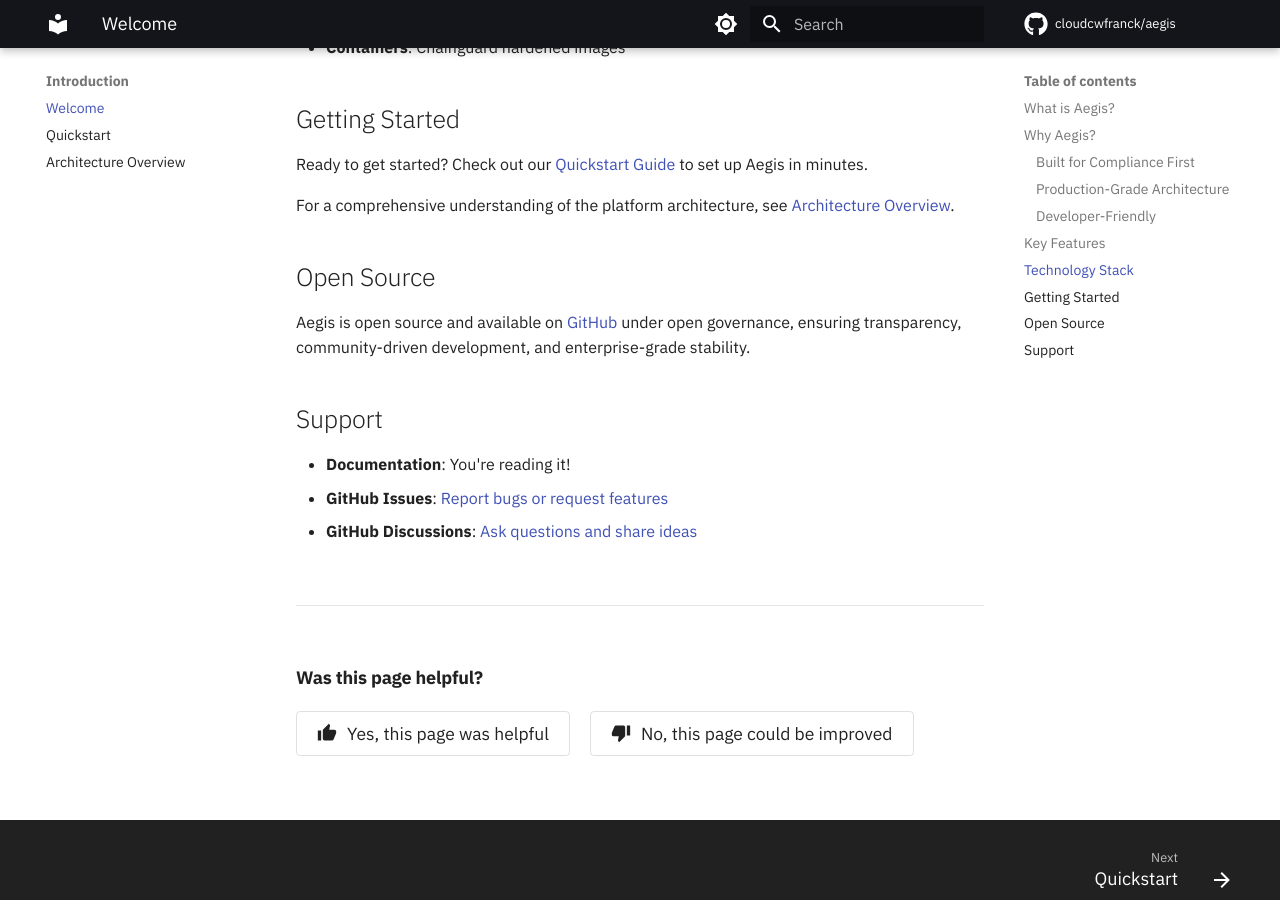
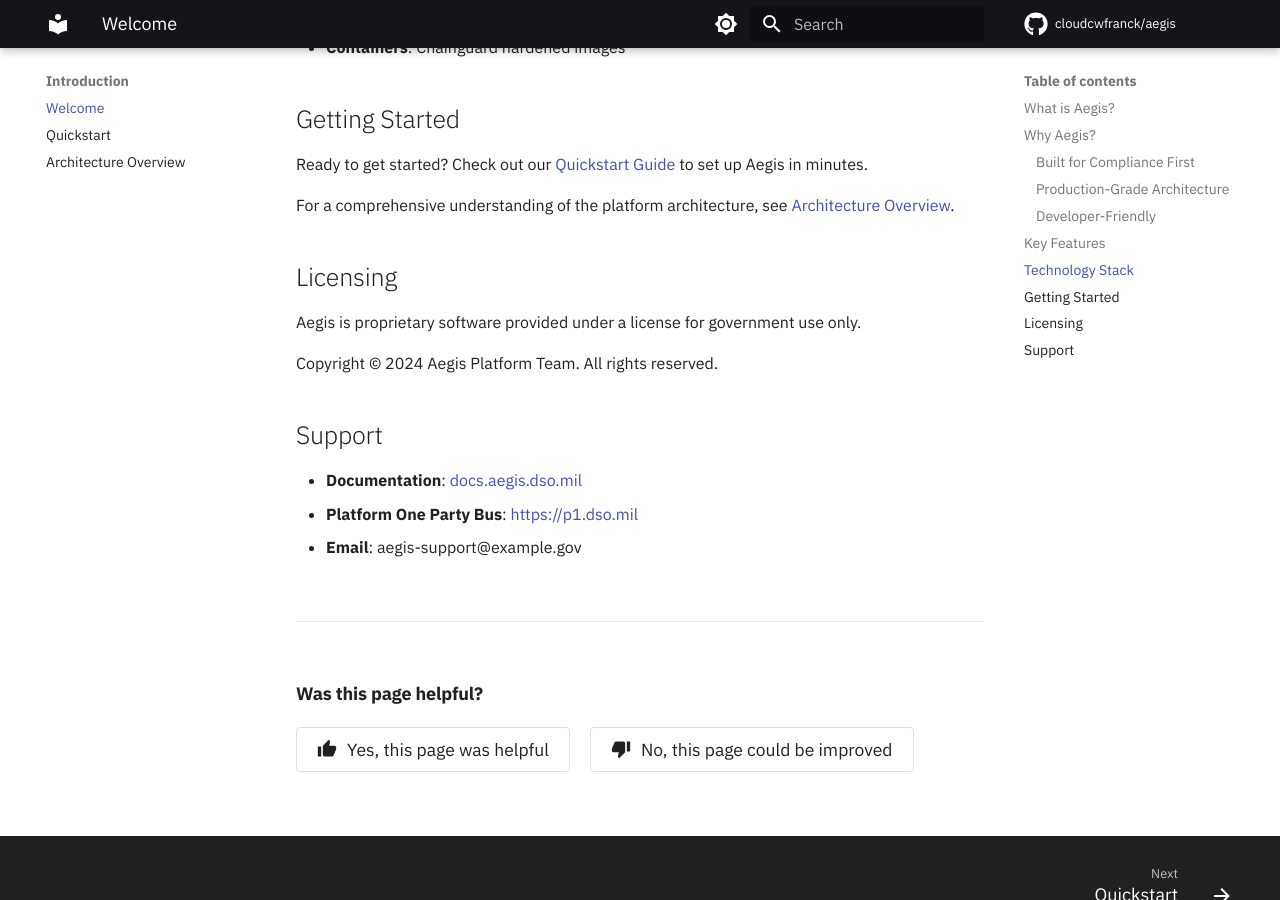
Before and after one commit to cloudcwfranck/aegis, an MkDocs documentation site: the page built from docs/introduction/welcome.md, in a window 1280 px wide and 900 px high, scrolled down 2209 px. Built offline with MkDocs 1.6.1 and Material for MkDocs 9.7.7, drawn with Linux system fonts in a browser that asks for light colours; comment, search, counter and statistics services are not loaded.

Commit message:
Remove open source references and clarify proprietary licensing
- Remove Contributing sections from README.md and docs/README.md
- Replace "Open Source" section in welcome.md with "Licensing" section
- Update LandingPage.tsx to remove "open-source" language
- Clarify that Aegis is proprietary software for government use only
- Update support links to official channels (no community GitHub Issues/Discussions)

Aegis is not open source software. All documentation now accurately reflects
its proprietary nature and government-only licensing.

```diff
--- a/docs/introduction/welcome.md
+++ b/docs/introduction/welcome.md
@@ -64,12 +64,14 @@ Ready to get started? Check out our [Quickstart Guide](quickstart.md) to set up
 
 For a comprehensive understanding of the platform architecture, see [Architecture Overview](architecture.md).
 
-## Open Source
+## Licensing
 
-Aegis is open source and available on [GitHub](https://github.com/cloudcwfranck/aegis) under open governance, ensuring transparency, community-driven development, and enterprise-grade stability.
+Aegis is proprietary software provided under a license for government use only.
+
+Copyright © 2024 Aegis Platform Team. All rights reserved.
 
 ## Support
 
-- **Documentation**: You're reading it!
-- **GitHub Issues**: [Report bugs or request features](https://github.com/cloudcwfranck/aegis/issues)
-- **GitHub Discussions**: [Ask questions and share ideas](https://github.com/cloudcwfranck/aegis/discussions)
+- **Documentation**: [docs.aegis.dso.mil](https://docs.aegis.dso.mil)
+- **Platform One Party Bus**: [https://p1.dso.mil](https://p1.dso.mil)
+- **Email**: aegis-support@example.gov
--- a/packages/web/src/components/LandingPage.tsx
+++ b/packages/web/src/components/LandingPage.tsx
@@ -96,7 +96,8 @@ export function LandingPage() {
               lineHeight: 1.6,
             }}
           >
-            A series of open-source tools for FedRAMP vulnerability management
+            Provider-neutral DevSecOps control plane for FedRAMP compliance and
+            vulnerability management
           </p>
           <Link
             to="/dashboard"
```
Also changed, not shown: README.md (+0 -4 lines), docs/README.md (+0 -8 lines).
